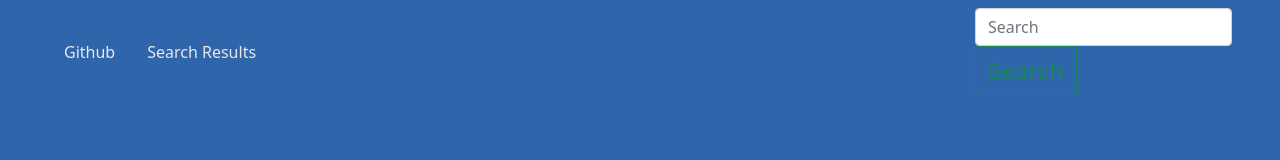
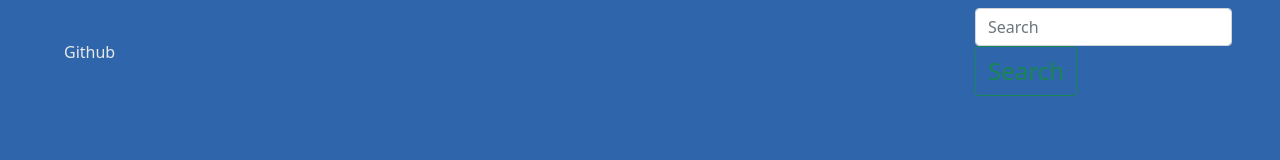
Before and after one commit to brian7homas/pokedex-api-v1, a website with bundled scripts: page index.html in a window 1280 px wide. Built offline with nearby package versions, Linux system fonts and the light colour scheme; no server answers.

Commit message:
This commit refactors the search hook

```diff
--- a/index.html
+++ b/index.html
@@ -12,10 +12,10 @@
   <nav class="navbar navbar-light position-absolute w-100 ">
     <ul class="nav justify-content-end">
       <li class="nav-item">
-        <a class="nav-link active" href="https://github.com/joyreacher/pokedex-api-v1">Github</a>
+        <a  class="nav-link active" href="https://github.com/joyreacher/pokedex-api-v1">Github</a>
       </li>
-      <li class="nav-item">
-        <a id="search-result" class="nav-link active" href="#">Search Results</a>
+      <li class="nav-item" id="search-result">
+        <!-- <a data-target="#carouselExampleIndicators" data-toggle="0" id="search-result" class="nav-link active" href="#">Search Results</a> -->
       </li>
     </ul>
     <form class="form-inline">
```
